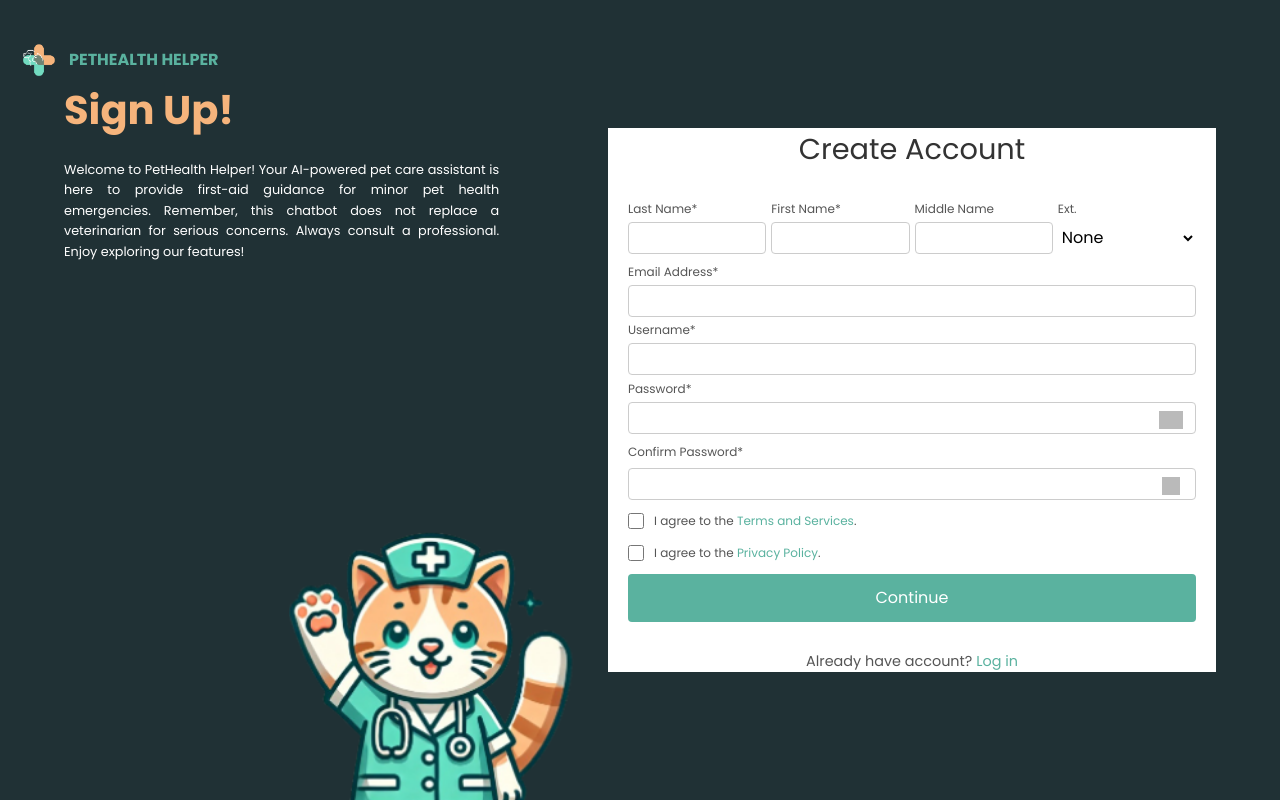
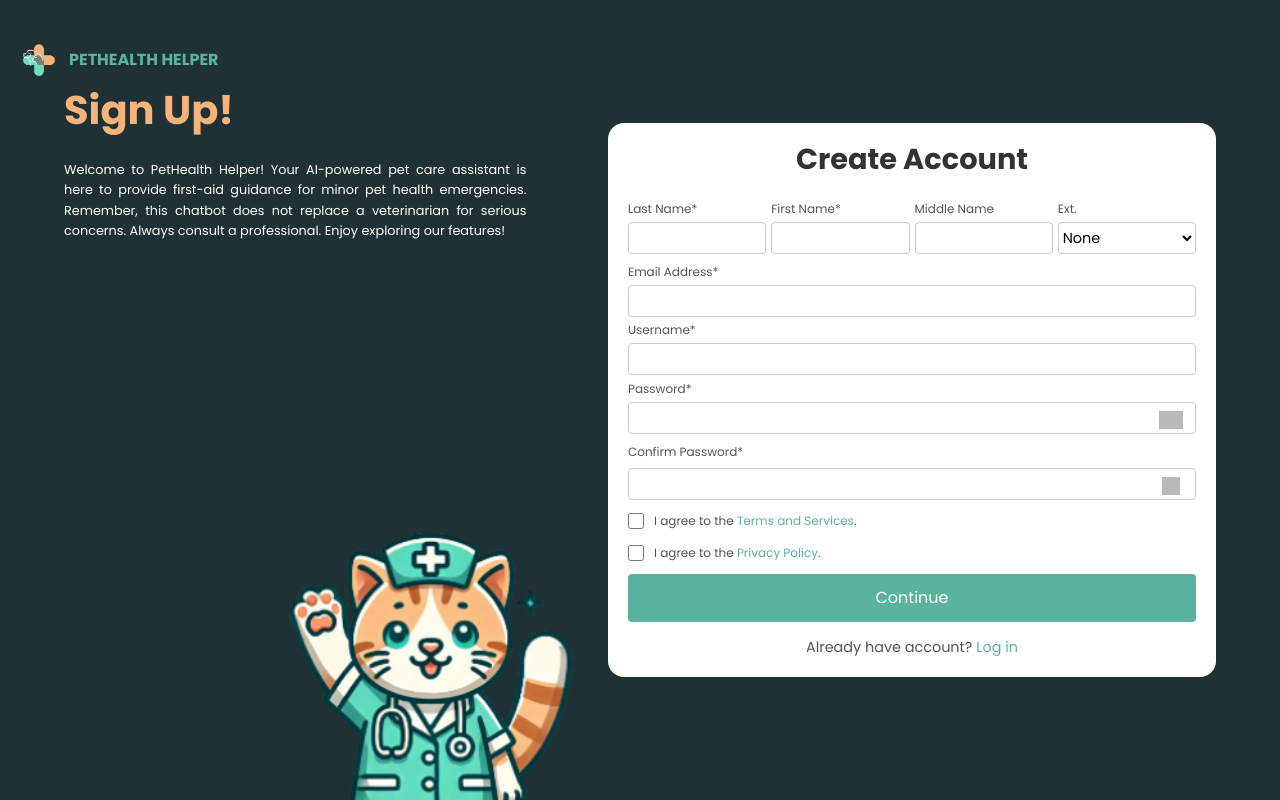
Before and after one commit to kurtrockx/pet-health-ai, a React (Vite) app: page /Signup in a window 1280 px wide. Shown: the top 800 px of the page. Built offline with nearby package versions, Linux system fonts and the light colour scheme; grey boxes are pictures that could not be loaded; a web font is replaced by a local one.

Commit message:
minor changes in layout and sizing in signup page

```diff
--- a/src/components/css/SignUp.css
+++ b/src/components/css/SignUp.css
@@ -73,7 +73,7 @@ body {
 }
 
 .welcome-content p {
-  max-width: 80%;
+  max-width: 85%;
   font-size: 0.8rem;
   line-height: 1.6;
   margin-bottom: 30px;
@@ -100,9 +100,10 @@ body {
 .right-section {
   background-color: white;
   min-width: 50%;
-  padding: 0 20px;
+  padding: 5px 20px;
   overflow-y: auto;
   margin-right: 4rem;
+  border-radius: 1rem;
 }
 @media screen and (max-width: 1400px) {
   .right-section {
@@ -142,6 +143,9 @@ body {
 #ext {
   min-width: 100%;
   height: 60%;
+  font-size: 0.9rem;
+  border: 1px solid #cccccc;
+  border-radius: 0.25rem;
 }
 
 .form-group.small {
@@ -427,7 +431,6 @@ input:focus {
   display: inline;
 }
 
-
 /* Modal Button Styles */
 .modal-button-container {
   display: flex;
--- a/src/pages/SignupPage.jsx
+++ b/src/pages/SignupPage.jsx
@@ -130,7 +130,7 @@ export default function SignupPage() {
       {/* Right Section */}
       <div className="right-section">
         <div className="form-container">
-          <h2>Create Account</h2>
+          <h2 className="relative top-2.5 font-bold">Create Account</h2>
           <form id="signupForm" onSubmit={handleSubmit}>
             <div className="form-row">
               <div className="form-group">
@@ -329,7 +329,7 @@ export default function SignupPage() {
             <button type="submit" className="btn-primary">
               Continue
             </button>
-            <div className="login-link">
+            <div className="login-link relative bottom-3.5">
               Already have account? <Link to={"/signin"}>Log in</Link>
             </div>
           </form>
```
